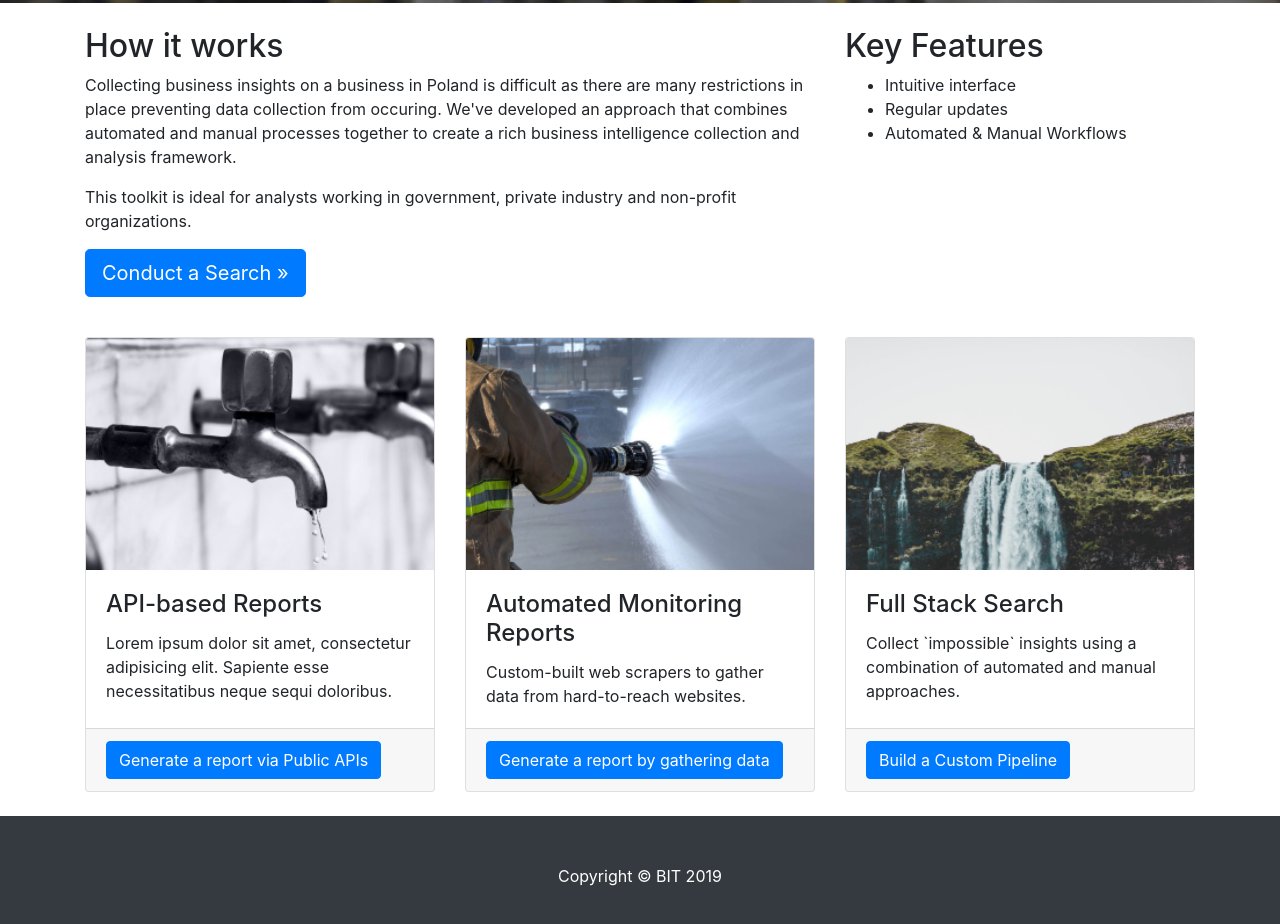
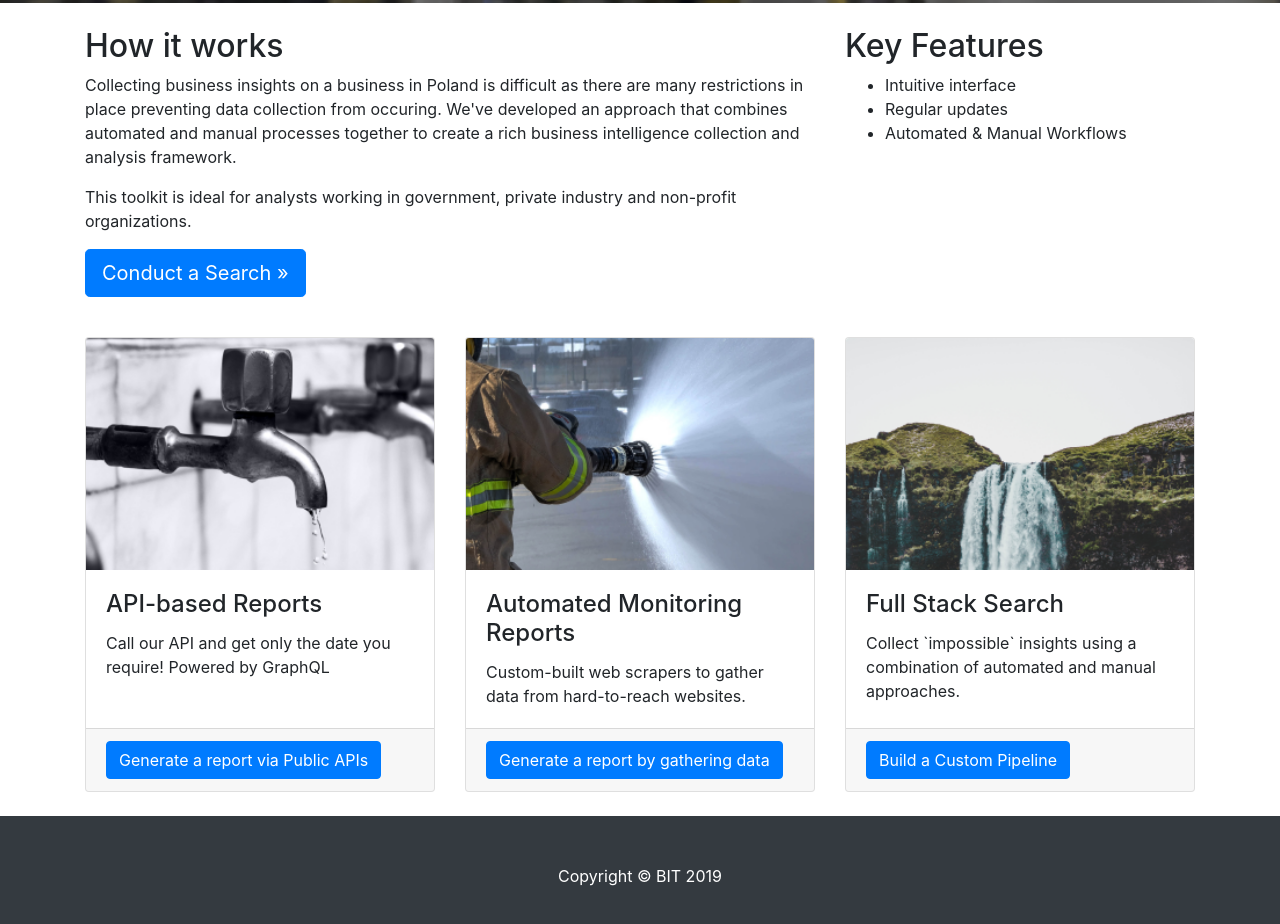
Before and after one commit to noveoko/businessintelligencetool, a website: page index.html in a window 1280 px wide. Shown: the part 453-1377 px from the top of the page. Drawn offline with Linux system fonts and the light colour scheme.

Commit message:
Update index.html

```diff
--- a/index.html
+++ b/index.html
@@ -87,7 +87,7 @@
             <img class="card-img-top" src="img/api_image.png" alt="">
             <div class="card-body">
               <h4 class="card-title">API-based Reports</h4>
-              <p class="card-text">Lorem ipsum dolor sit amet, consectetur adipisicing elit. Sapiente esse necessitatibus neque sequi doloribus.</p>
+              <p class="card-text">Call our API and get only the date you require! Powered by GraphQL</p>
             </div>
             <div class="card-footer">
               <a href="public_api.html" class="btn btn-primary">Generate a report via Public APIs</a>
```
